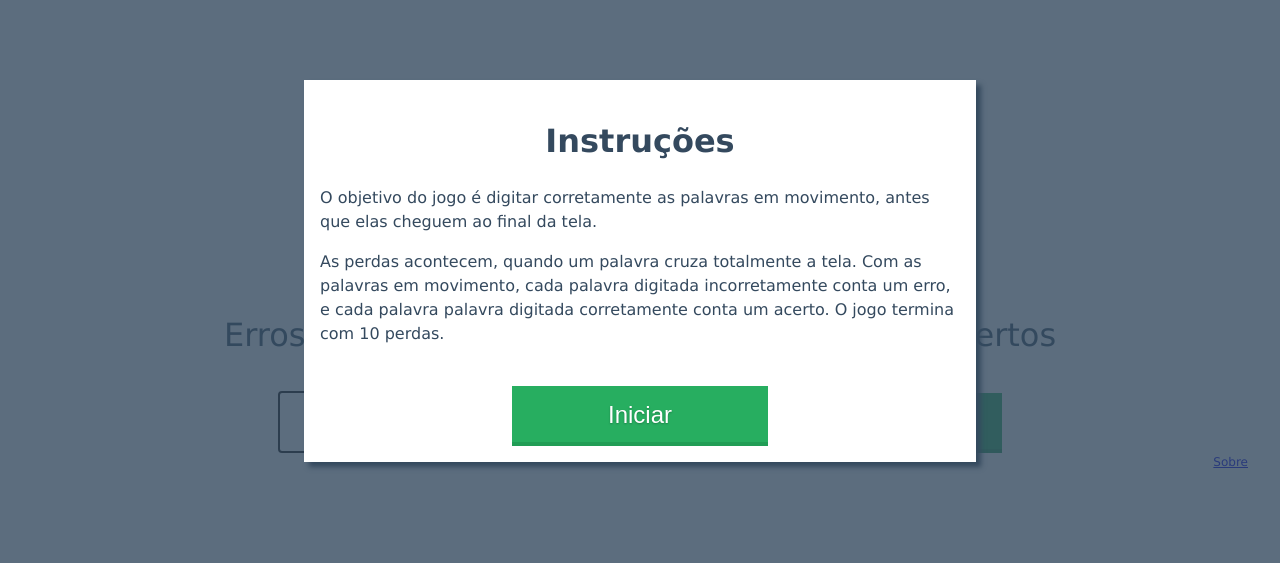
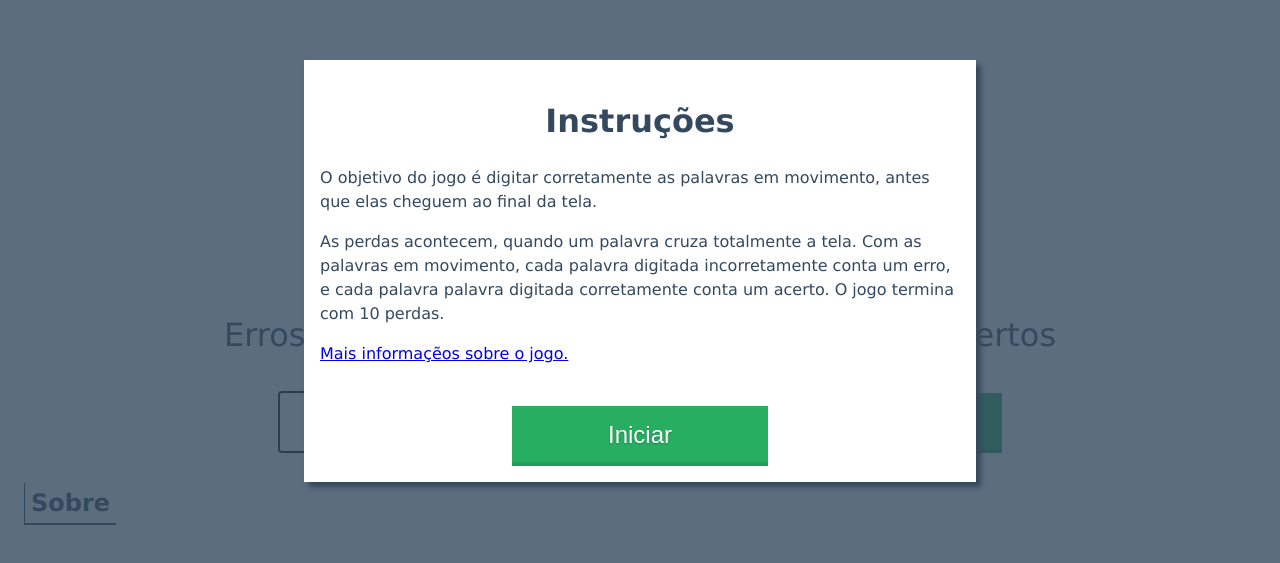
Before and after one commit to dcardosods/typospeed, a website: page app/index.html in a window 1280 px wide. Shown: the part 129-692 px from the top of the page. Drawn offline with Linux system fonts and the light colour scheme.

Commit message:
Add/style \"Sobre\" modal's buttons/links
Style "Sobre" link

Add multiple links to open "Sobre" modal

Style close button on "Sobre" modal

```diff
--- a/app/index.html
+++ b/app/index.html
@@ -19,15 +19,21 @@
             conta um erro, e cada palavra palavra digitada corretamente conta um acerto.
             O jogo termina com 10 perdas.
         </p>
+        <p>
+            <a href="#" class="about-modal-open">Mais informaçẽos sobre o jogo.</a>
+        </p>
         <button id="intro-modal-close" class="button">Iniciar</button>
     </dialog>
     <dialog id="game-over-modal">
         <h1>Game Over</h1>
         <p id="game-over-modal-result"></p>
+        <p>
+            <a href="#" class="about-modal-open">Sobre o jogo.</a>
+        </p>
         <button id="game-over-modal-close" class="button">Jogar Novamente</button>
     </dialog>
     <dialog id="about-modal">
-        <button id="about-modal-close">Fechar</button>
+        <button id="about-modal-close" class="button">Fechar</button>
         <h1>Sobre</h1>
         <p>
             A idéia deste jogo é baseada no game <a href="http://typespeed.sourceforge.net/">Typespeed</a>.
@@ -67,7 +73,7 @@
         </form>
     </main>
     <footer>
-        <a href="#" id="about-modal-open">Sobre</a>
+        <a href="#" class="about-modal-open">Sobre</a>
     </footer>
     <script src="scripts/vendor/jsonp.js"></script>
     <script src="scripts/vendor/check-prefixer.js"></script>
--- a/app/scripts/main.js
+++ b/app/scripts/main.js
@@ -35,9 +35,11 @@
         typoSpeed.init(gameOverCallback);
     });
 
-    document.getElementById('about-modal-open').addEventListener('click', function(event) {
-        event.preventDefault();
-        aboutModal.showModal();
+    [].forEach.call(document.getElementsByClassName('about-modal-open'), function(element) {
+        element.addEventListener('click', function(event) {
+            event.preventDefault();
+            aboutModal.showModal();
+        });
     });
 
     document.getElementById('about-modal-close').addEventListener('click', function() {
--- a/app/styles/main.css
+++ b/app/styles/main.css
@@ -30,6 +30,13 @@ dialog + .backdrop {
     position: absolute;
     top: 0;
     right: 0;
+    margin-top: 0;
+    padding: 0.5em;
+    height: auto;
+    border-bottom-color: #be2414;
+    background: #c0392b;
+    box-shadow: inset 0 -2px #be2414;
+    font-size: inherit;
 }
 
 #canvas {
@@ -98,9 +105,19 @@ input[type=text] {
 }
 
 footer {
-    padding: 0 2em;
-    text-align: right;
-    font-size: 0.75em;
+    padding: 2em 1em 0.5em;
+}
+footer a {
+    padding: 0.25em;
+    border: 2px solid #34495E;
+    border-width: 0 0 2px 1px;
+    color: inherit;
+    text-decoration: none;
+    font-weight: bold;
+    font-size: 1.5em;
+}
+footer a:hover {
+    border-width: 2px 1px 0 0;
 }
 
 @keyframes move {
--- a/package.json
+++ b/package.json
@@ -1,6 +1,6 @@
 {
   "name": "typospeed",
-  "version": "0.2.1",
+  "version": "0.3.0",
   "description": "Typespeed inspired game on browser",
   "author": "Daniel Cardoso",
   "devDependencies": {
```
